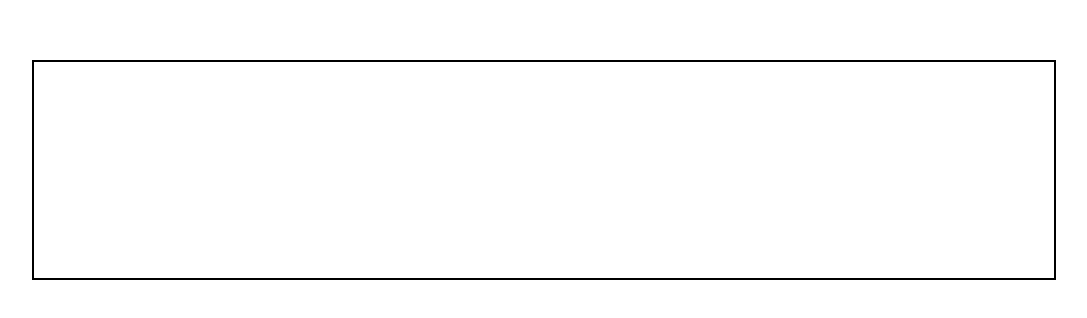
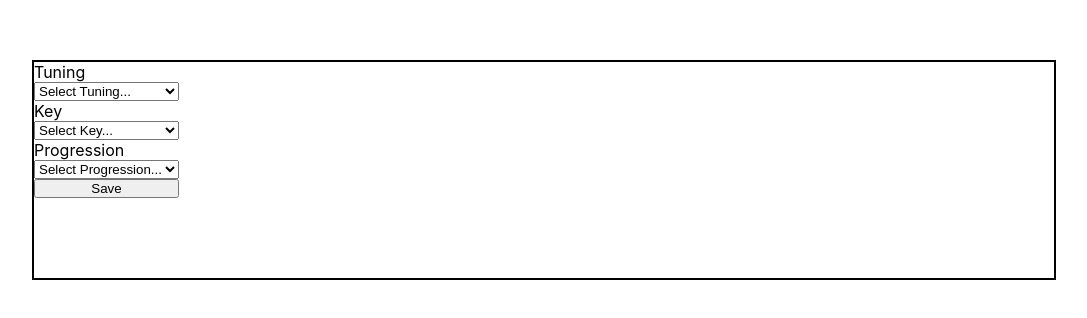
Before and after one commit to CodyMurr/guitar-theory, a React (Create React App) app: page / in a window 1280 px wide. Shown: the part 230-548 px from the top of the page, without its empty margins (96-1183 px from the left). Built offline with nearby package versions, Linux system fonts and the light colour scheme.

Commit message:
build out form component and add modal context

```diff
--- /dev/null
+++ b/src/components/Form/Form.jsx
@@ -0,0 +1,30 @@
+import './Form.css'
+import { useContext } from 'react';
+import { notes, tunings, progressions } from '../../utilities/service-logic';
+import { capitalize } from '../../utilities/helper-functions';
+import TuningContext from '../../context/TuningContext';
+
+export default function Form() {
+    const { signature, mode, changeSig, changeMode  } = useContext(TuningContext);
+    const selects = Object.keys(signature);
+    const progs = Object.keys(progressions);
+    const tuningNames = Object.keys(tunings);
+    const vals = [tuningNames, notes, progs];
+    return (
+        <form className="Form flex col">
+            {
+                selects.map((s, idx) => (
+                    <label className='flex col' key={`${s}-${idx}`}>{capitalize(s)}
+                    <select name={s} key={s}>
+                        <option value={null}>Select {capitalize(s)}...</option>
+                        {vals[idx].map((v, idx) => (
+                        <option value={v} key={v}>{capitalize(v)}</option>
+                        ))}
+                    </select>
+                    </label>
+                ))
+            }
+            <button type="submit">Save</button>
+        </form>
+    )
+}
--- a/src/components/Fretboard/Fretboard.jsx
+++ b/src/components/Fretboard/Fretboard.jsx
@@ -1,10 +1,11 @@
 import './Fretboard.css'
 import { useContext } from 'react';
 import TuningContext from '../../context/TuningContext';
+import Form from '../Form/Form';
 
 export default function Fretboard() {
     const {signature} = useContext(TuningContext);
     return <div className="Fretboard flex">
-
+        <Form/>
         </div>
 }
```
Also changed, not shown: src/context/ModalContext.jsx (added, +17 -0 lines), src/components/Form/Form.css (added).
